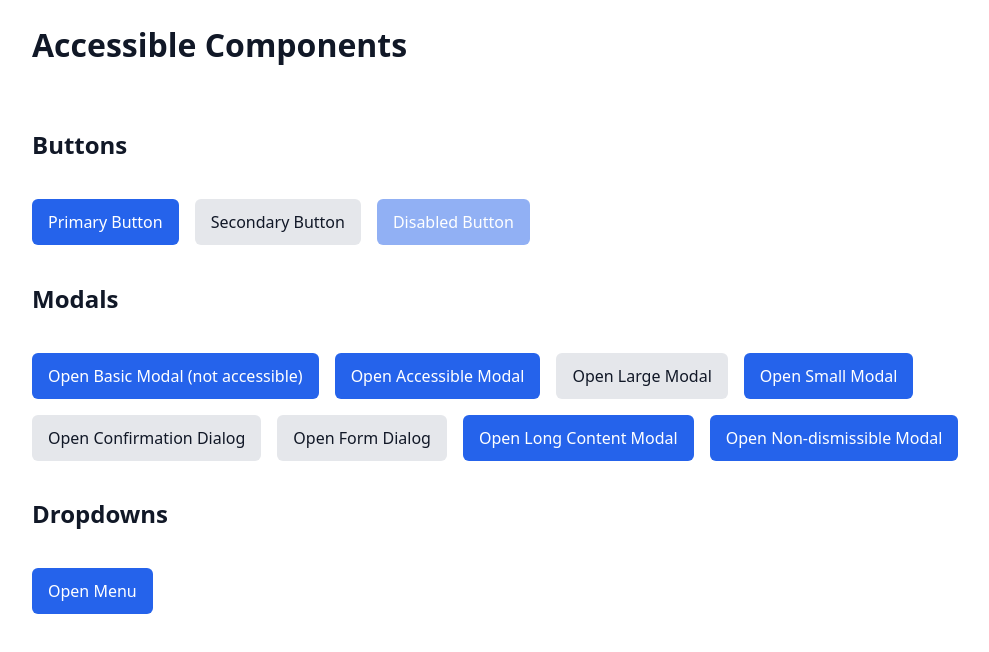
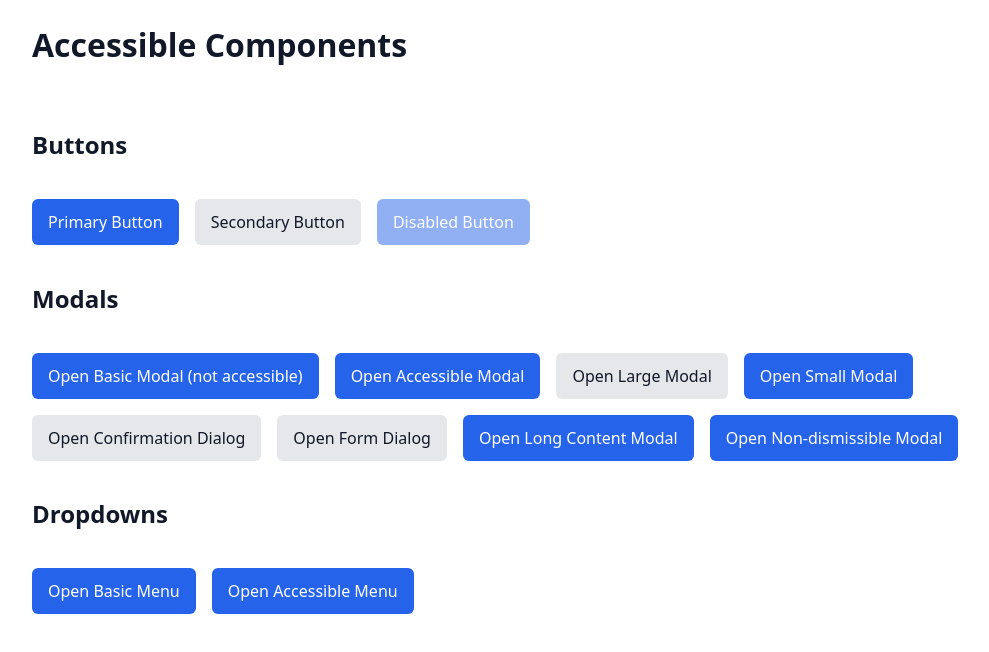
Before and after one commit to rpcorr/accessible-templates, a React (Vite) app: page / in a window 1280 px wide. Shown: the top 652 px of the page, without its empty margins (82-1071 px from the left). Built offline with nearby package versions, Linux system fonts and the light colour scheme.

Commit message:
refactor: split dropdown into basic and accessible components

```diff
--- a/src/components/Dropdown/Dropdown.tsx
+++ b/src/components/Dropdown/DropdownAccessible.tsx
@@ -6,7 +6,7 @@ type DropdownProps = {
   children: React.ReactNode;
 };
 
-export function Dropdown({ trigger, children }: DropdownProps) {
+export function DropdownAccessible({ trigger, children }: DropdownProps) {
   const [open, setOpen] = useState(false);
   const ref = useRef<HTMLDivElement | null>(null);
 
--- /dev/null
+++ b/src/components/Dropdown/DropdownBasic.tsx
@@ -0,0 +1,55 @@
+import React, { useState, useRef, useEffect } from 'react';
+import styles from './Dropdown.module.css';
+
+type DropdownProps = {
+  trigger: React.ReactElement<{ onClick?: React.MouseEventHandler }>;
+  children: React.ReactNode;
+};
+
+export function DropdownBasic({ trigger, children }: DropdownProps) {
+  const [open, setOpen] = useState(false);
+  const ref = useRef<HTMLDivElement | null>(null);
+
+  function toggle() {
+    setOpen((o) => !o);
+  }
+
+  function close() {
+    setOpen(false);
+  }
+
+  useEffect(() => {
+    function handleClickOutside(e: MouseEvent) {
+      if (ref.current && !ref.current.contains(e.target as Node)) {
+        close();
+      }
+    }
+
+    function handleEscape(e: KeyboardEvent) {
+      if (e.key === 'Escape') {
+        close();
+      }
+    }
+
+    document.addEventListener('mousedown', handleClickOutside);
+    document.addEventListener('keydown', handleEscape);
+
+    return () => {
+      document.removeEventListener('mousedown', handleClickOutside);
+      document.removeEventListener('keydown', handleEscape);
+    };
+  }, []);
+
+  return (
+    <div ref={ref} className={styles.dropdown}>
+      {React.cloneElement(trigger, {
+        onClick: (e: React.MouseEvent) => {
+          trigger.props.onClick?.(e);
+          toggle();
+        },
+      })}
+
+      {open && <div className={styles.dropdownMenu}>{children}</div>}
+    </div>
+  );
+}
--- a/src/components/Dropdown/index.ts
+++ b/src/components/Dropdown/index.ts
@@ -1 +1,2 @@
-export { Dropdown } from './Dropdown';
+export { DropdownBasic } from './DropdownBasic';
+export { DropdownAccessible } from './DropdownAccessible';
--- a/src/examples/Dropdown/DropdownExamples.tsx
+++ b/src/examples/Dropdown/DropdownExamples.tsx
@@ -1,16 +1,25 @@
-import { Dropdown } from '../../components/Dropdown';
 import { Button } from '../../components/Button';
+import { DropdownAccessible } from '../../components/Dropdown/DropdownAccessible';
+import { DropdownBasic } from '../../components/Dropdown/DropdownBasic';
 
 export function DropdownExamples() {
   return (
     <div className="stack">
       <h2>Dropdowns</h2>
 
-      <Dropdown trigger={<Button>Open Menu</Button>}>
-        <button>Profile</button>
-        <button>Settings</button>
-        <button>Logout</button>
-      </Dropdown>
+      <div className="row">
+        <DropdownBasic trigger={<Button>Open Basic Menu</Button>}>
+          <button>Profile</button>
+          <button>Settings</button>
+          <button>Logout</button>
+        </DropdownBasic>
+
+        <DropdownAccessible trigger={<Button>Open Accessible Menu</Button>}>
+          <button>Item 1</button>
+          <button>Item 2</button>
+          <button>Item 3</button>
+        </DropdownAccessible>
+      </div>
     </div>
   );
 }
```
